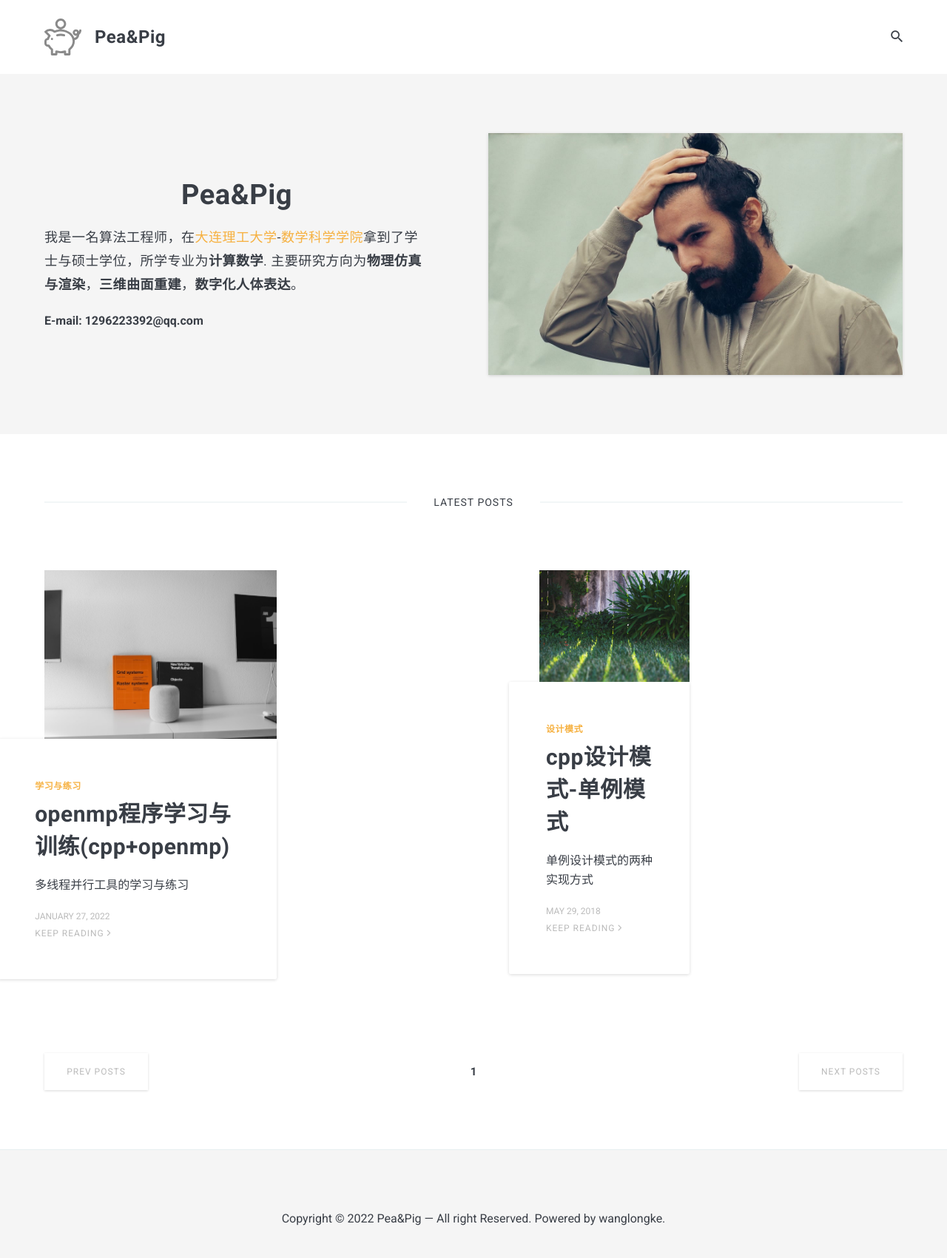
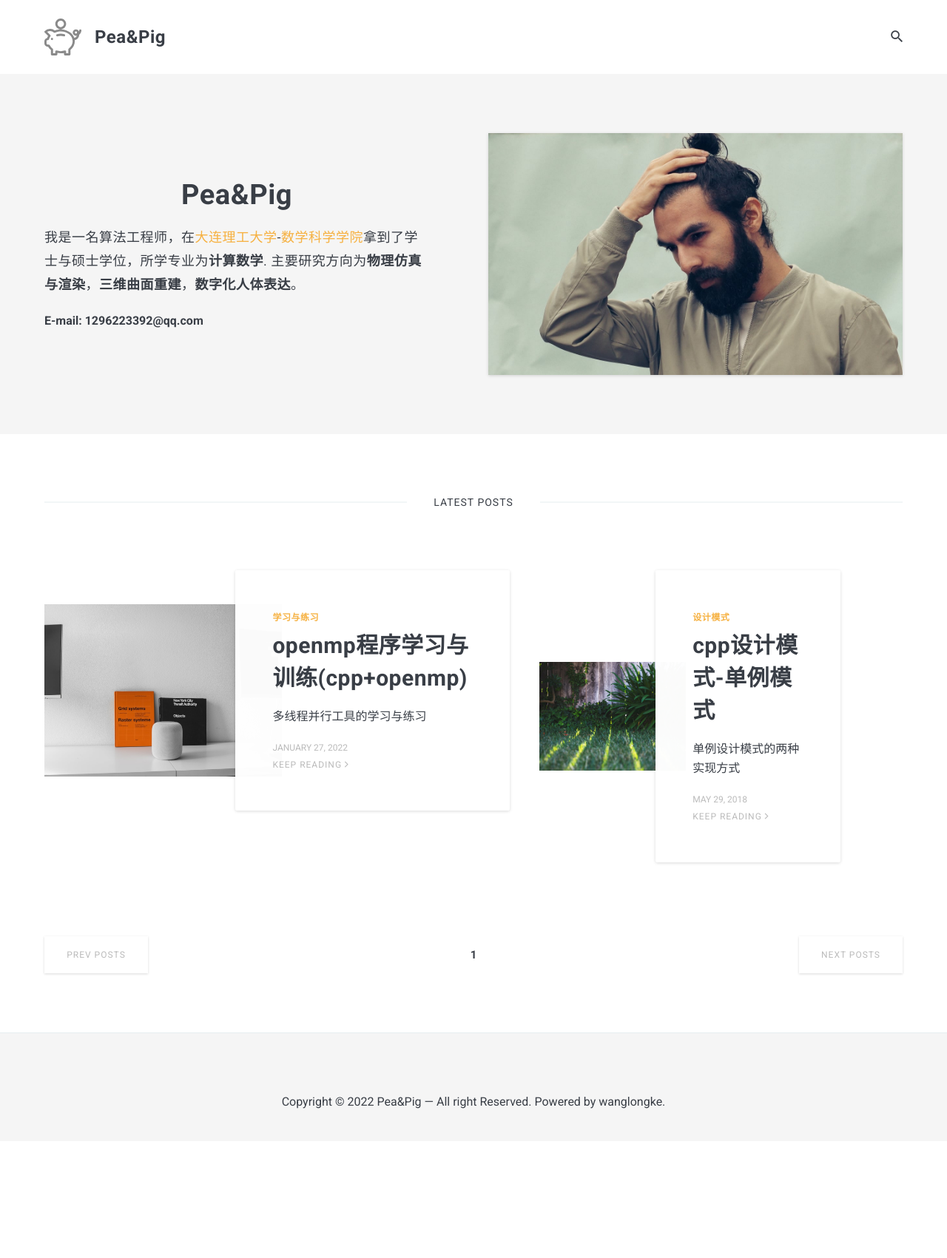
Before and after one commit to Wanglongke/wanglongke.github.io, a Jekyll site: the page built from index.html, in a window 1280 px wide. Shown: the whole page at 74% size. Built offline with Jekyll 4.4.1, drawn with Linux system fonts in a browser that asks for light colours; nearby versions of some CDN libraries; the list of posts is cut into pages by our own code; after the commit the page ends 1543 px from its top, so only the background shows below that.

Commit message:
"update"

```diff
--- a/_sass/4-layouts/_article.scss
+++ b/_sass/4-layouts/_article.scss
@@ -2,12 +2,13 @@
   margin-bottom: 40px;
 
   .article__wrapper {
-    display: block;
+    display: flex;
+    flex-direction: row;
     align-items: center;
   }
 
   .article__image {
-    width: 50%;
+    width: 100%;
     display: inline-block;
     background-position: center;
     background-size: cover;
@@ -26,7 +27,7 @@
   }
 
   .article__content {
-    width: 60%;
+    width: 100%;
     padding: 50px;
     margin-left: -10%;
     z-index: 1;
```
